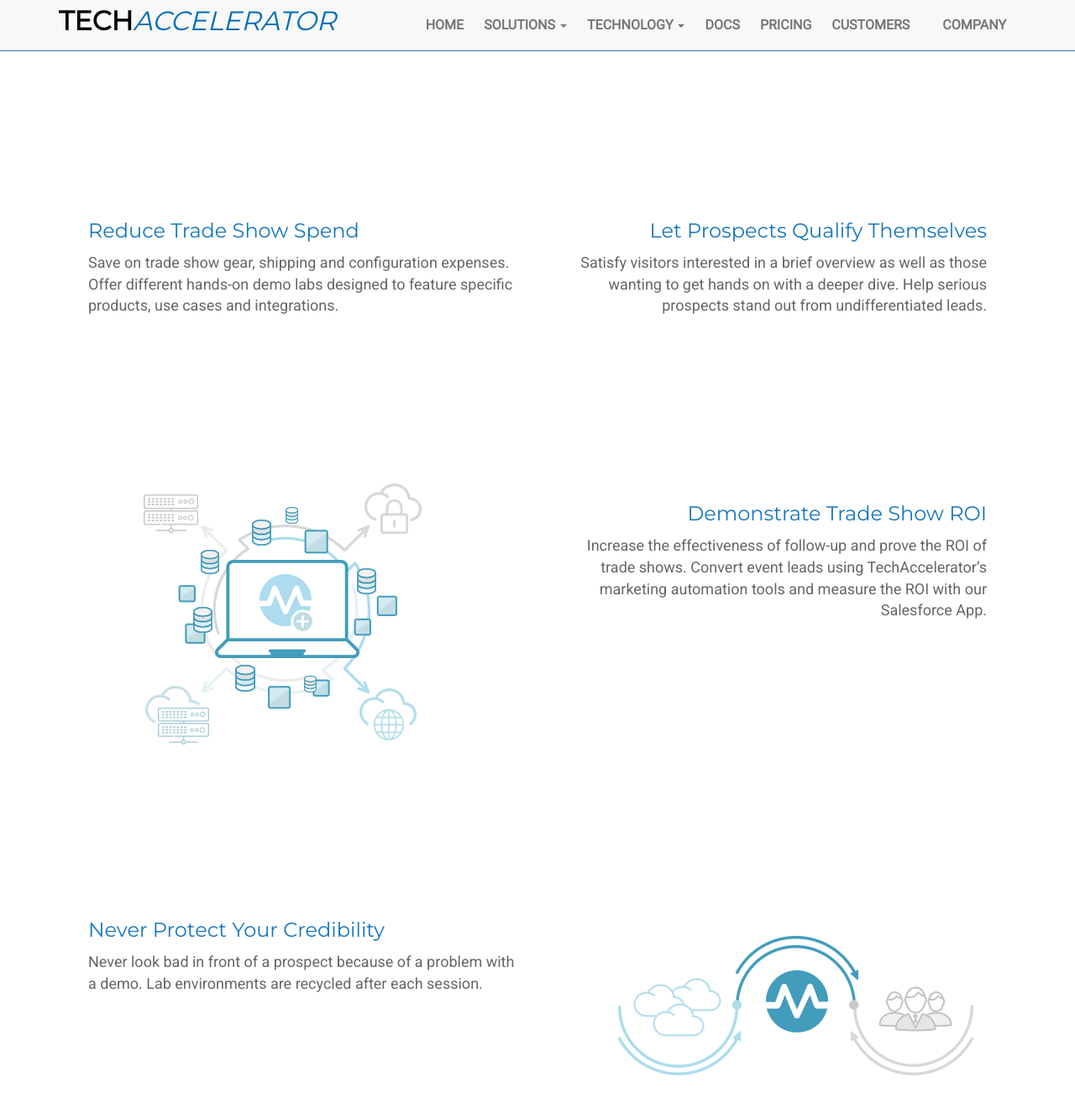
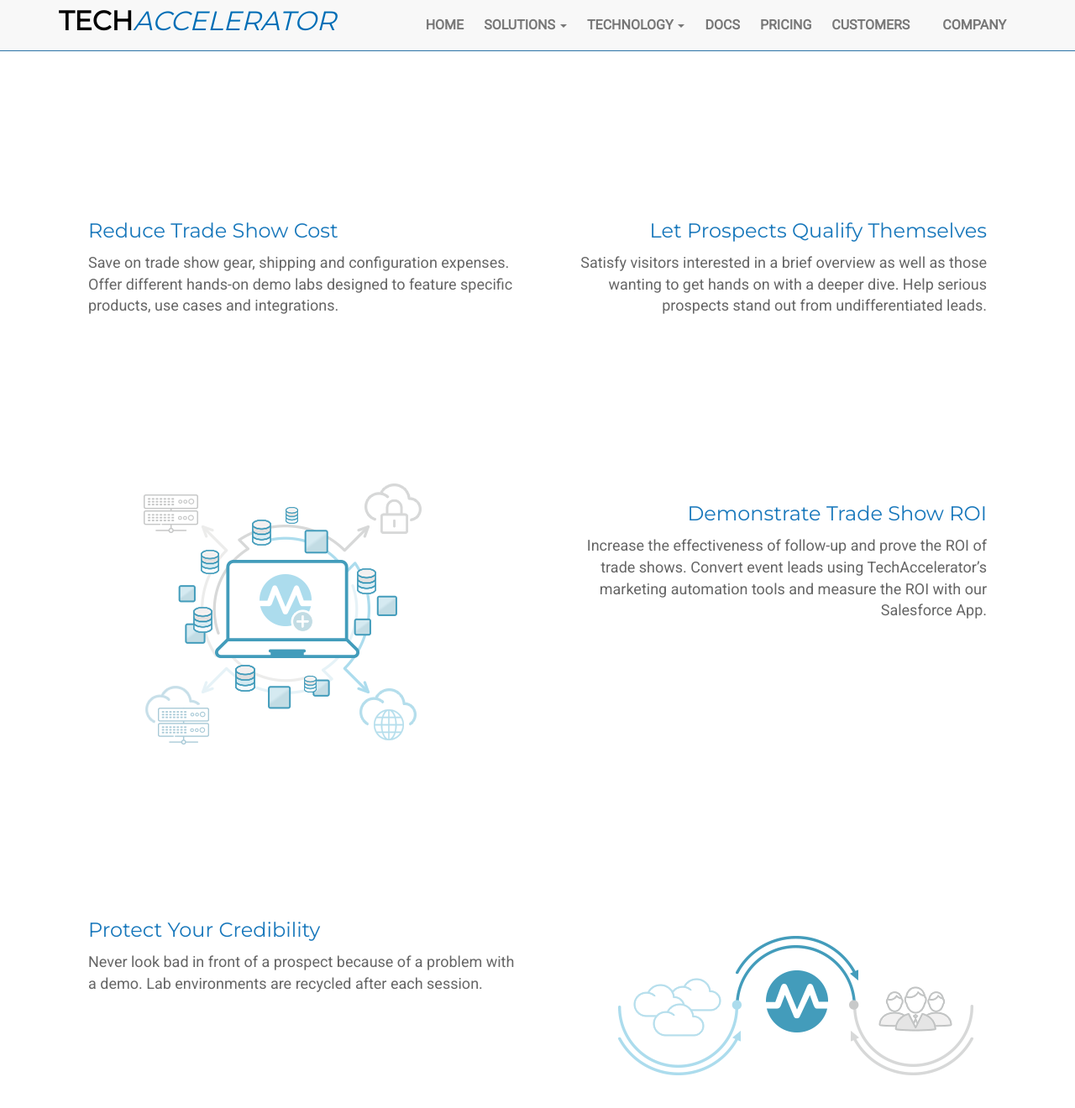
Before and after one commit to nickovanessoff/dhekimian.github.io, a Jekyll site: the page built from solutions/event_management.html, in a window 1280 px wide and 1400 px high, scrolled down 551 px. Shown: the top 1320 px of the window at 84% size. Built offline with Jekyll 4.4.1, drawn with Linux system fonts in a browser that asks for light colours.

Commit message:
closes #6

```diff
--- a/solutions/event_management.html
+++ b/solutions/event_management.html
@@ -10,7 +10,7 @@ rows:
     right:
       visual: /assets/images/static/morpheus-img-1.png
   - left:
-      title: Reduce Trade Show Spend
+      title: Reduce Trade Show Cost
       description: Save on trade show gear, shipping and configuration expenses. Offer different hands-on demo labs designed to feature specific products, use cases and integrations.
     right:
       title: Let Prospects Qualify Themselves
@@ -21,7 +21,7 @@ rows:
       title: Demonstrate Trade Show ROI
       description: Increase the effectiveness of follow-up and prove the ROI of trade shows. Convert event leads using TechAccelerator’s marketing automation tools and measure the ROI with our Salesforce App.
   - left:
-      title: Never Protect Your Credibility
+      title: Protect Your Credibility
       description: Never look bad in front of a prospect because of a problem with a demo. Lab environments are recycled after each session.
     right:
       visual: /assets/images/static/morpheus-img-3.png
```
